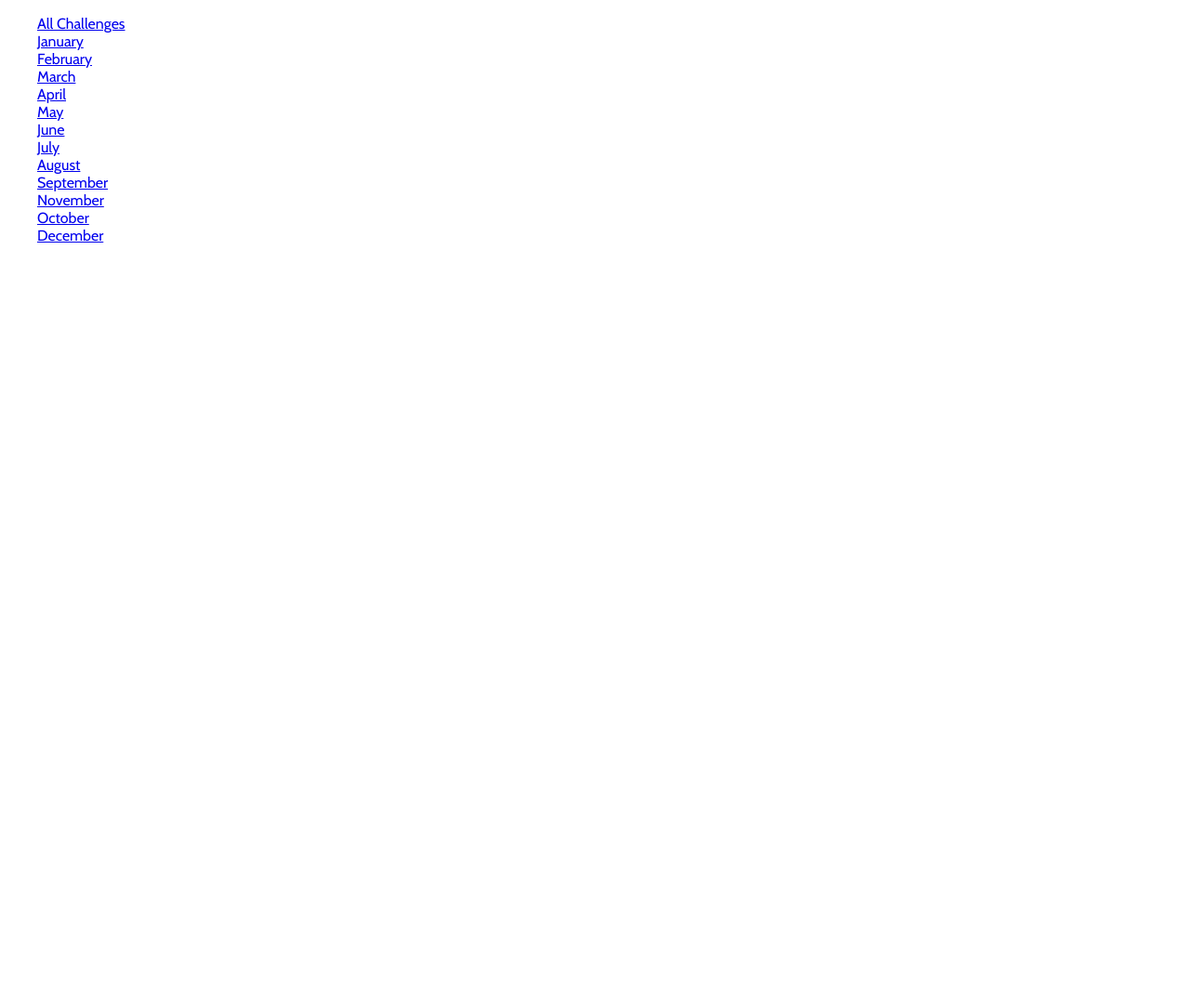
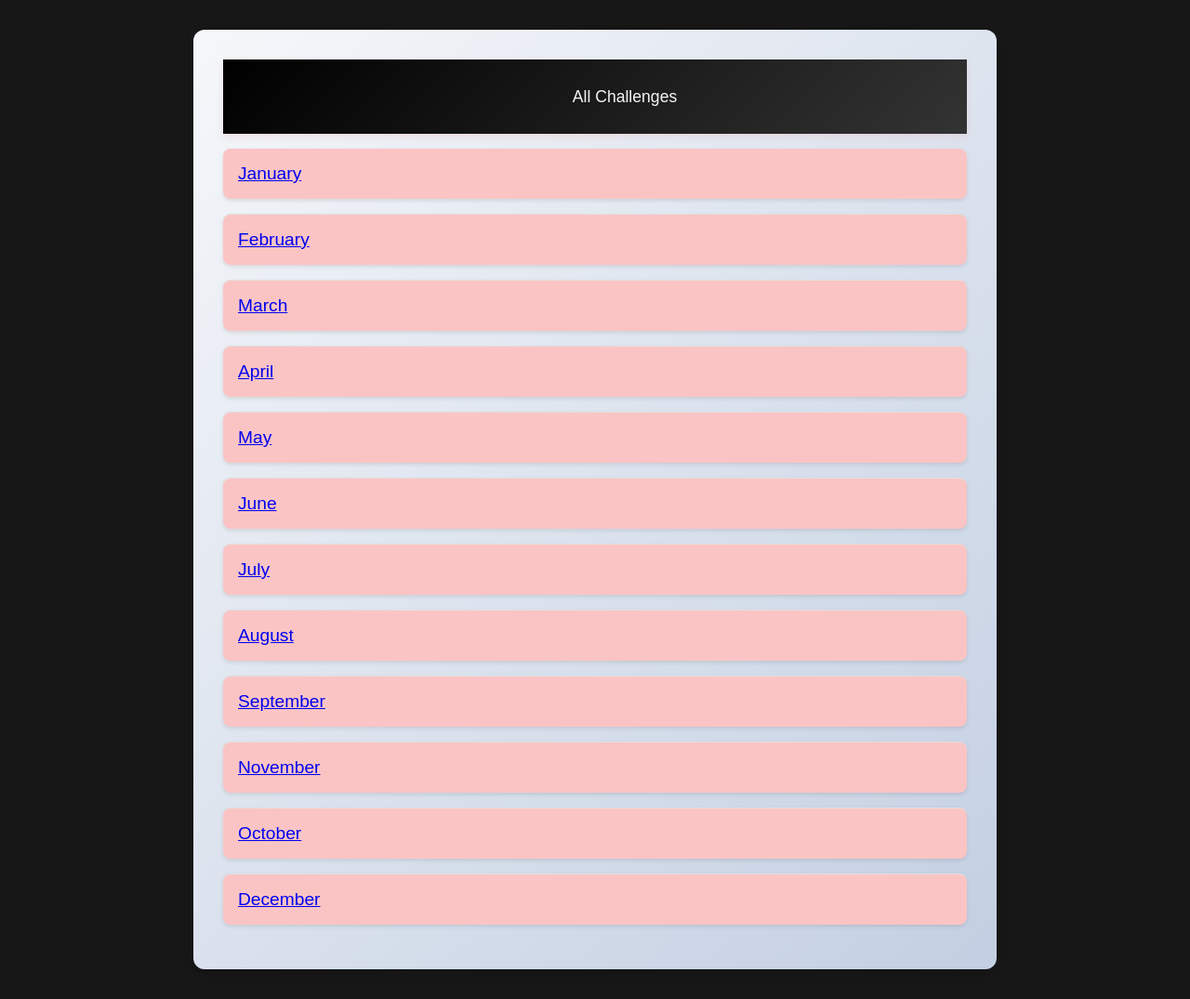
Before and after one commit to VitorLisboa/website_development, a Django app: page /challenges/ in a window 1280 px wide. Shown: the whole page at 93% size. Before the commit the page ends 261 px from the top, so only its background shows below. Run offline with Django 5.2, Linux system fonts and the light colour scheme.

Commit message:
End Of Module 3: css files and customization

```diff
--- a/ClickCat/ClickCat/settings.py
+++ b/ClickCat/ClickCat/settings.py
@@ -119,7 +119,7 @@ USE_TZ = True
 # Static files (CSS, JavaScript, Images)
 # https://docs.djangoproject.com/en/5.1/howto/static-files/
 
-STATIC_URL = "/static/"
+STATIC_URL = "static/"
 STATICFILES_DIRS = [
      BASE_DIR /"static"
 
--- a/ClickCat/challenges/static/challenges/challenges.css
+++ b/ClickCat/challenges/static/challenges/challenges.css
@@ -1,3 +1,39 @@
+/* Styling for the unordered list */
 ul {
     list-style: none;
+    margin: 2rem auto;
+    width: 90%;
+    max-width: 50rem;
+    box-shadow: 0 4px 12px rgba(0, 0, 0, 0.15);
+    padding: 2rem;
+    border-radius: 12px;
+    background: linear-gradient(135deg, #f5f7fa, #c3cfe2);
+    font-family: 'Arial', sans-serif;
+    color: #333;
 }
+
+/* Styling for each list item (representing a month) */
+li {
+    margin: 1rem 0;
+    padding: 1rem;
+    border-radius: 8px;
+    background: #ffffff;
+    box-shadow: 0 2px 4px rgba(0, 0, 0, 0.1);
+    transition: transform 0.2s ease, background 0.2s ease;
+    font-size: 1.2rem;
+    color: #333;
+    background-color: #fbc4c4;
+}
+
+/* Hover effect for list items */
+li:hover {
+    background: #f0f8ff;
+    transform: translateY(-4px);
+    box-shadow: 0 4px 8px rgba(0, 0, 0, 0.15);
+    color: #007acc;
+}
+
+/* Adding a separator line between list items */
+li + li {
+    border-top: 1px solid #e0e0e0;
+}
--- /dev/null
+++ b/ClickCat/challenges/static/challenges/includes/header.css
@@ -0,0 +1,43 @@
+/* Styling for the header */
+header {
+    width: 100%;
+    height: 5rem;
+    background: linear-gradient(135deg, #000000, #333333);
+    box-shadow: 0 4px 8px rgba(239, 154, 154, 0.2);
+    font-family: 'Arial', sans-serif;
+}
+
+/* Styling for the navigation bar within the header */
+header nav {
+    width: 100%;
+    height: 100%;
+    display: flex;
+    justify-content: center;
+    align-items: center;
+    padding: 0 2rem;
+}
+
+/* Styling for individual navigation items */
+header nav a {
+    margin: 0 1.5rem;
+    font-size: 1.1rem;
+    color: #f5f5f5;
+    text-decoration: none;
+    transition: color 0.3s ease, transform 0.3s ease;
+    padding: 0.5rem 1rem;
+    border-radius: 8px;
+}
+
+/* Hover effect for navigation items */
+header nav a:hover {
+    color: #007acc;
+    background-color: rgba(232, 110, 110, 0.102);
+    transform: translateY(-3px);
+}
+
+/* Active state for navigation items */
+header nav a.active {
+    font-weight: bold;
+    color: #ffcc00;
+    border-bottom: 2px solid #ffcc00;
+}
--- a/ClickCat/challenges/templates/challenges/challenge.html
+++ b/ClickCat/challenges/templates/challenges/challenge.html
@@ -1,4 +1,9 @@
 {% extends 'base.html' %}
+{% load static %}
+{% block css_files %}
+    <link rel= "stylesheet" href="{% static "challenges/challenge.css" %}">
+    <link rel= "stylesheet" href="{% static "challenges/includes/header.css" %}">
+{% endblock %}
 
 {% block page_title %}
         {{ month | title}} Challenge
--- a/ClickCat/challenges/templates/challenges/index.html
+++ b/ClickCat/challenges/templates/challenges/index.html
@@ -2,6 +2,7 @@
 {% load static %}
 {% block css_files %}
     <link rel= "stylesheet" href="{% static "challenges/challenges.css" %}">
+    <link rel= "stylesheet" href="{% static "challenges/includes/header.css" %}">
 {% endblock %}
 
 {% block page_title %}
--- a/ClickCat/static/styles.css
+++ b/ClickCat/static/styles.css
@@ -6,4 +6,5 @@ html {
 
 body {
     margin: 0;
+    background-color: #181717;
 }
```
Also changed, not shown: ClickCat/challenges/static/challenges/challenge.css (added).
